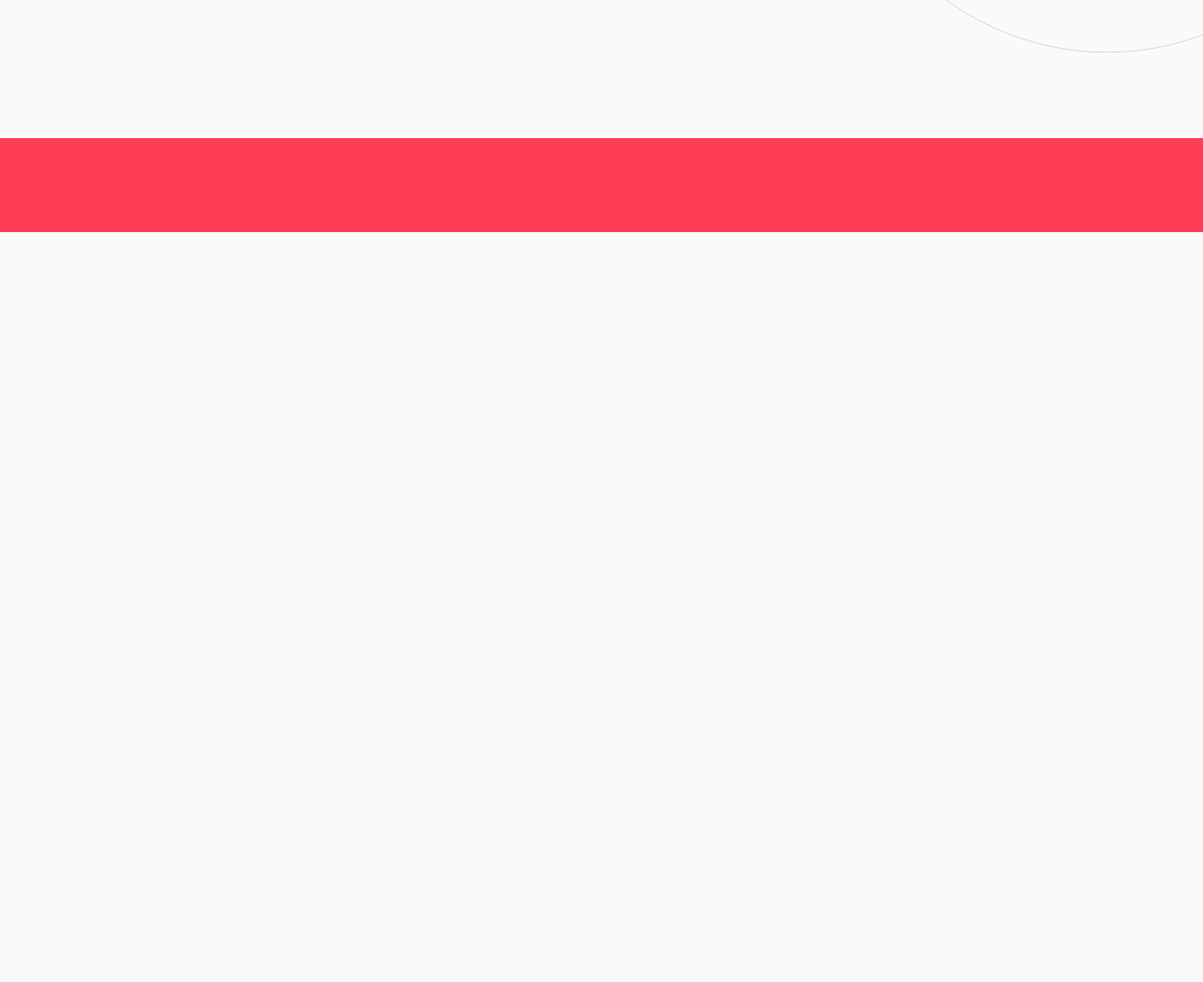
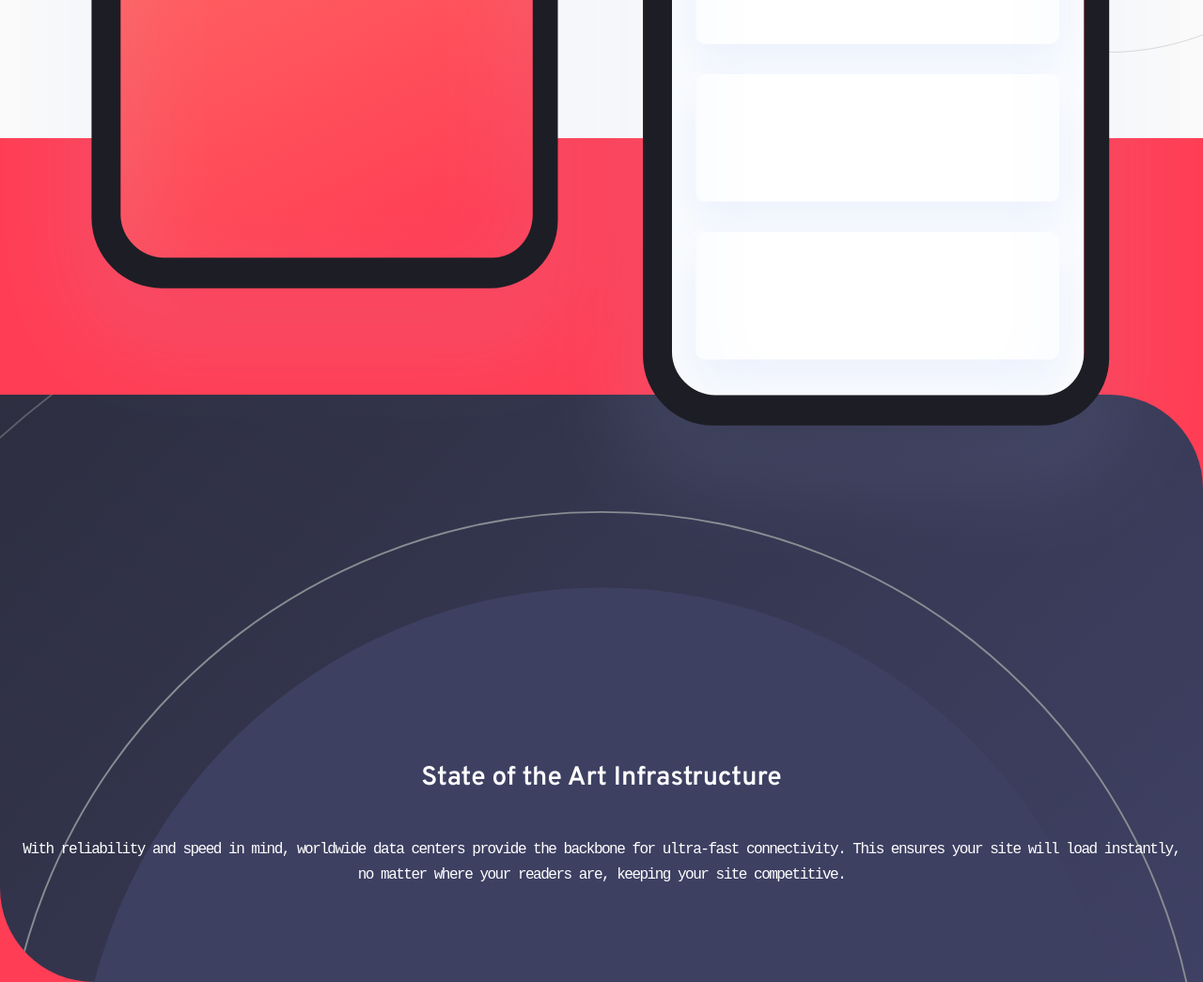
Before and after one commit to lasha-abuladze/bloger-landing-page, a website: page index.html in a window 1280 px wide. Shown: the part 1218-2263 px from the top of the page at 94% size. Before the commit the page ends 1465 px from the top, so only its background shows below. Drawn offline with Linux system fonts and the light colour scheme; a web font is replaced by a local one.

Commit message:
add section--2

```diff
--- a/index.html
+++ b/index.html
@@ -158,6 +158,24 @@
 
     <section class="section section--2">
 
+        <div class="background-section--2">
+             <img src="./images/bg-pattern-circles.svg" alt="circles">
+        </div>
+
+        <img class="phones-svg" src="./images/illustration-phones.svg" alt="phones">
+
+        <article>
+            <h2>State of the Art <span>Infrastructure</span></h2>
+            <p>
+                With reliability and speed in mind, worldwide data
+                centers provide the backbone for ultra-fast
+                connectivity. This ensures your site will
+                load instantly, no matter where your readers
+                 are, keeping your site competitive.
+            </p>
+        </article>
+
+
     </section>
 
 
--- a/main.scss
+++ b/main.scss
@@ -228,7 +228,7 @@ body {
 ////// section--1  //////////
 
 
-.section {
+.section--1 {
     padding: 100px 24px 0px 24px;
     box-sizing: border-box;
     text-align: center;
@@ -281,10 +281,65 @@ body {
 
 
 
+////// section--2  //////////
 
 
+.section--2 {
+    padding-top: 273px;
+    box-sizing: border-box;
+    text-align: center;
+    position: relative;
 
 
+    .background-section--2 {
+        width: 100%;
+        height: 625px;
+        border-radius: 0px 100px;
+        background: linear-gradient(135deg, #2D2E40 0%, #3F4164 100%);
+        position: relative;
+        overflow: hidden;
+
+        img {
+            width: 150%;
+            position: absolute;
+            left: -25%;
+            top: -200px;
+        }
+    }
+
+    .phones-svg {
+        width: 100%;
+        position: absolute;
+        left: 0;
+        bottom: 452px;
+    }
+
+    article {
+        position: absolute;
+        bottom: 100px;
+        color: #fff;
+        padding: 0px 24px;
+        box-sizing: border-box;
+
+        h2 {
+            font-family: $overpass;
+            font-size: 28px;
+            font-weight: 600;
+            margin-bottom: 38px;
+            line-height: 50px;
+        }
+
+        p {
+            font-family: $overpassMono;
+            font-size: 16px;
+            font-weight: 400;
+            color: #fff;
+            letter-spacing: -1.5px;
+            line-height: 27px ;
+        }
+    }
+
+}
 
 
 
```
Also changed, not shown: style.css.
